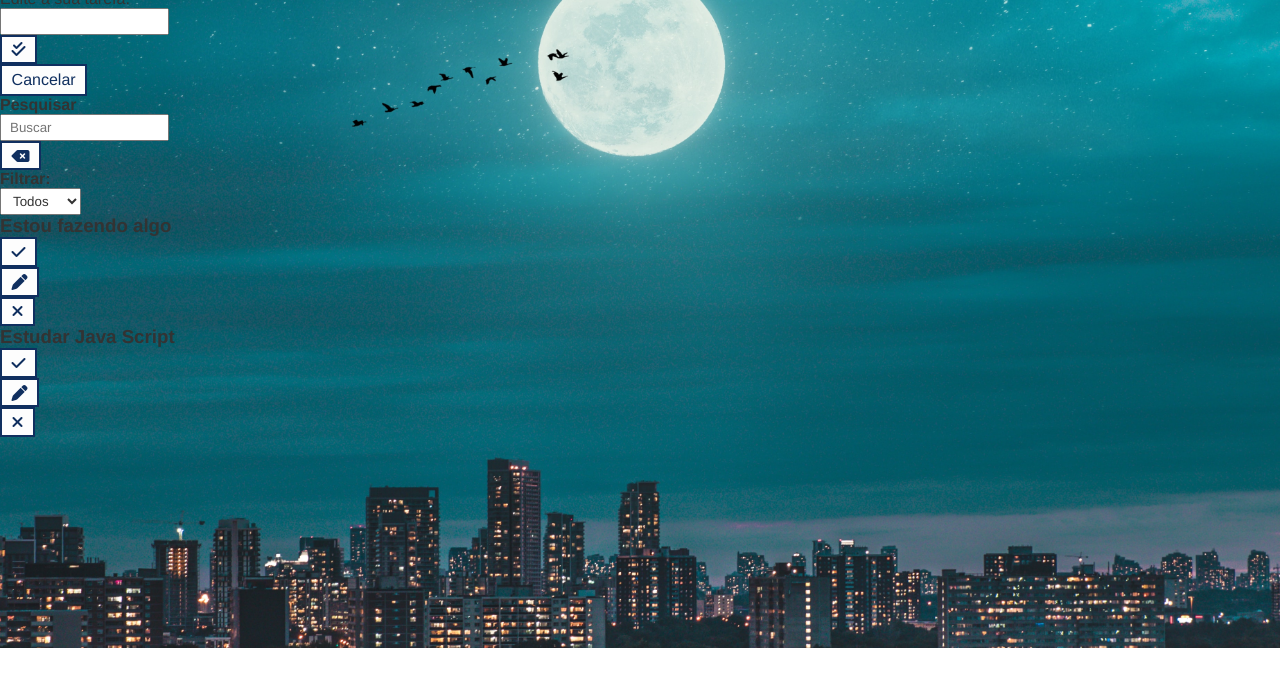
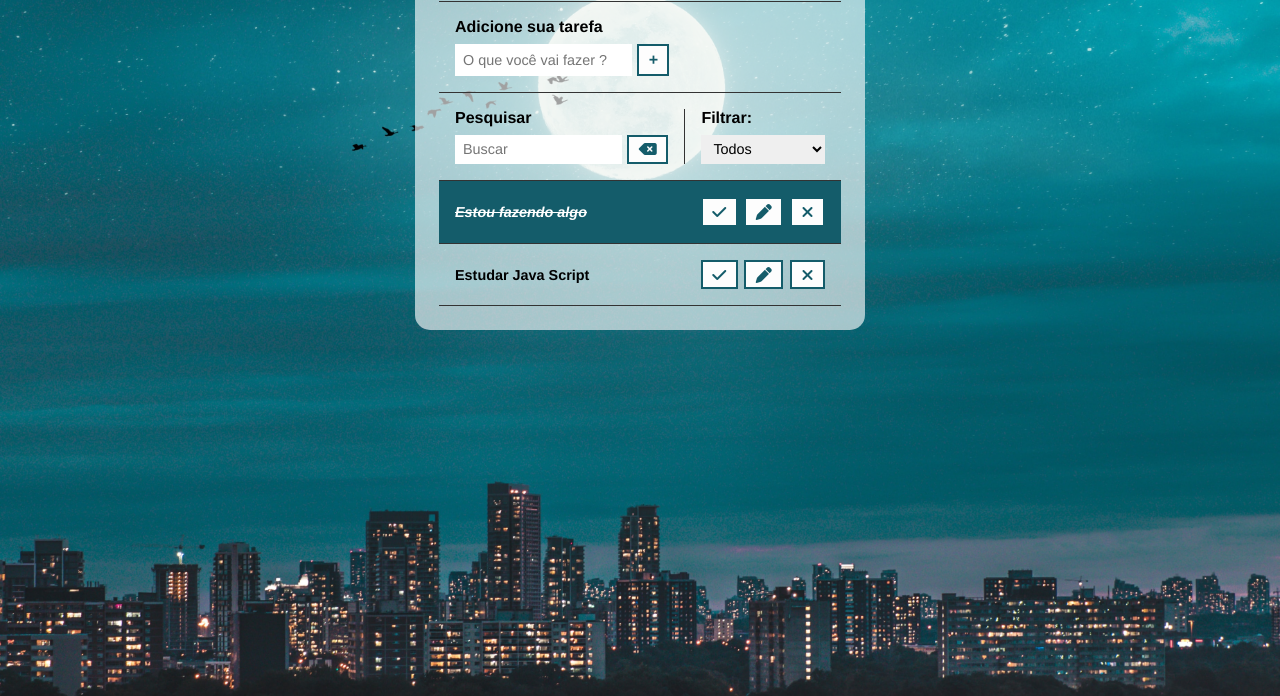
Before and after one commit to dann-mello/to-do-list, a plain HTML site: page index.html in a window 1280 px wide. Shown: the part 152-848 px from the top of the page. Before the commit the page ends 800 px from the top, so only its background shows below. Drawn offline with Linux system fonts and the light colour scheme.

Commit message:
CSS finished

```diff
--- a/assets/css/style.css
+++ b/assets/css/style.css
@@ -1,18 +1,19 @@
 /* Geral */
-:root{
-    --color-bg-primary: #102f5f;
+:root {
+    --color-bg-primary: #145c6a;
     --color-font-primary: #fff;
+    --color-line: #333;
 }
 
-*{
+* {
     padding: 0;
     margin: 0;
     font-family: Helvetica, sans-serif;
-    color: #333;
+    color: #000;
     box-sizing: border-box;
 }
 
-body{
+body {
     background-image: url('../images/night.jpg');
     background-size: cover;
     background-position: center;
@@ -20,7 +21,7 @@ body{
 
 }
 
-button{
+button {
     background-color: #fdfdfd;
     color: var(--color-bg-primary);
     border: 2px solid var(--color-bg-primary);
@@ -33,25 +34,144 @@ button{
     transition: 0.4s;
 }
 
-button:hover{
+button:hover {
     background-color: var(--color-bg-primary);
     color: var(--color-font-primary);
 }
 
-button:hover > i {
+button:hover>i {
     color: var(--color-font-primary);
+
 }
 
-button i{
+button i {
     color: var(--color-bg-primary);
     font-weight: bold;
     pointer-events: none;
 }
 
-input, select{
+input, select {
     padding: 0.25rem 0.5rem;
+    outline: none;
+    border: none;
+    font-size: .9rem;
 }
 
-.hide{
+.hide {
     display: none;
 }
+
+/* To-Do Header */
+
+.to-do--container {
+    max-width: 450px;
+    margin: 3rem auto;
+    background-color: #fdfdfda2;
+    padding: 1.5em;
+    border-radius: 15px;
+}
+
+.to-do--container header {
+    text-align: center;
+    padding: 0 1rem 1rem;
+    border-bottom: 1px solid var(--color-line);
+}
+
+#to-do--form, #edit-form {
+    padding: 1rem;
+    border-bottom: 1px solid var(--color-line);
+}
+
+#to-do--form p,
+#edit-form p{
+    margin-bottom: .5rem;
+    font-weight: bold;
+}
+
+.form-control{
+    display: flex;
+}
+
+.form-control input{
+    margin-right: .3rem;
+}
+
+#cancel-edit--btn{
+    margin-top: 1rem;
+}
+
+/*To-Do Toolbar*/
+
+#toolbar{
+    padding: 1rem;
+    border-bottom: 1px solid var(--color-line);
+    display: flex;
+}
+
+#toolbar h4{
+    margin-bottom: .5rem;
+}
+
+#search{
+    border-right: 1px solid var(--color-line);
+    padding-right: 1rem;
+    margin-right: 1rem;
+    width: 65%;
+    display: flex;
+    flex-direction: column;
+}
+
+#search form{
+    display: flex;
+}
+
+#search input{
+    width: 100%;
+    margin-right: 0.3rem;
+}
+
+#filter{
+    width: 35%;
+    display: flex;
+    flex-direction: column;
+}
+
+#filter select{
+    flex: 1;
+}
+
+/* To-Do List */
+
+.to-do{
+    display: flex;
+    justify-content: space-around;
+    align-items: center;
+    padding: 1rem;
+    border-bottom: 1px solid var(--color-line);
+    transition: .3s;
+}
+
+.to-do h3{
+    flex: 1;
+    font-size: .9rem;
+}
+
+.to-do button{
+    margin-left: 0.4rem;
+}
+
+.done{
+    background-color: var(--color-bg-primary);
+}
+
+.done h3{
+    color: var(--color-font-primary);
+    font-style: italic;
+    text-decoration: line-through;
+}
+
+.done button:hover {
+    background-color: var(--color-bg-primary);
+    color: var(--color-font-primary);
+    border: 2px solid #fdfdfda2;
+}
--- a/index.html
+++ b/index.html
@@ -31,7 +31,7 @@
                 </button>
             </div>
         </form>
-        <form id="edit-form">
+        <form id="edit-form" class="hide">
             <p>Edite a sua tarefa:</p>
             <div class="form-control">
                 <input type="text" id="edit-input">
@@ -61,7 +61,7 @@
             </div>
         </div>
         <div id="to-do--list">
-            <div class="to-do">
+            <div class="to-do done">
                 <h3>Estou fazendo algo</h3>
                 <button class="finish--to-do">
                     <i class="fa-solid fa-check"></i>
@@ -72,6 +72,8 @@
                 <button class="remove--to-do">
                     <i class="fa-solid fa-xmark"></i>
                 </button>
+            </div>
+            <div class="to-do">
                 <h3>Estudar Java Script</h3>
                 <button class="finish--to-do">
                     <i class="fa-solid fa-check"></i>
```
